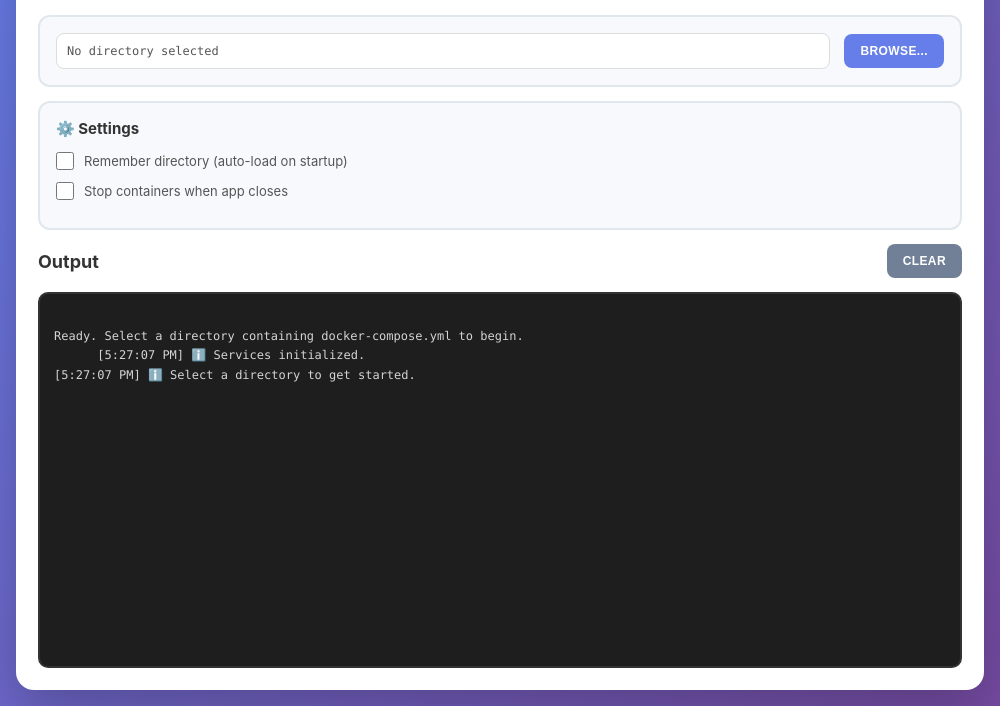
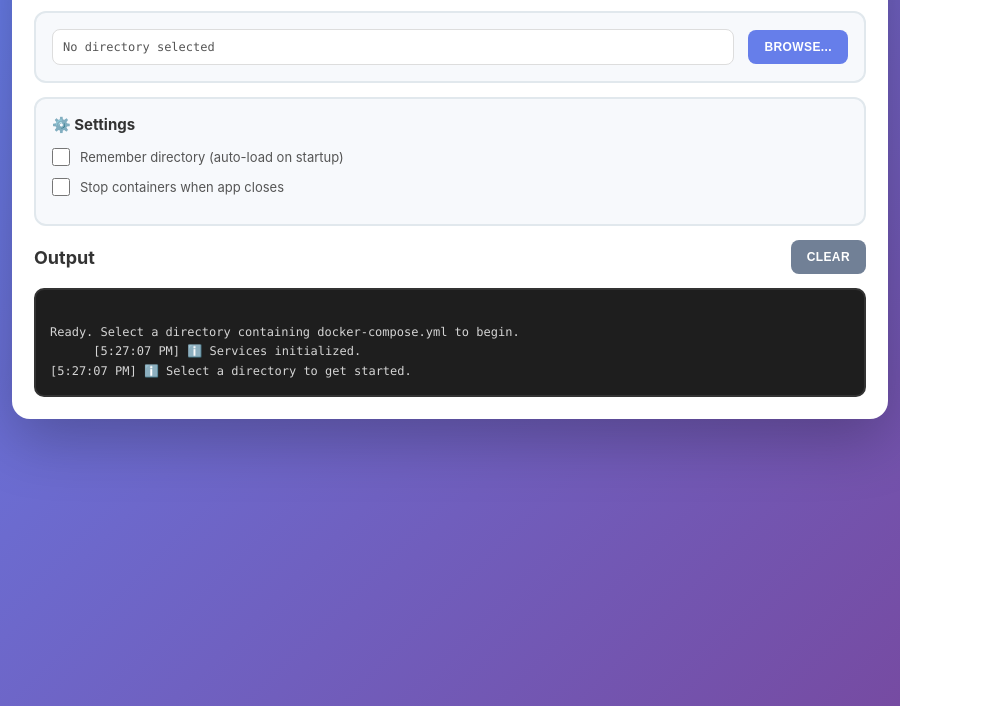
Before and after one commit to ribesh07/js-services-starter, an Electron app: page index.html in a window 900 px wide. Shown: the part 94-800 px from the top of the page, 1000 px wide, since content can reach past the window. Drawn offline with Linux system fonts and the light colour scheme; no server answers.

Commit message:
update version to 1.0.5 in package.json; improve layout and scrolling behavior in index.html and logs.html

```diff
--- a/index.html
+++ b/index.html
@@ -24,29 +24,33 @@
     }
 
     html,
-    body {
+   body {
       width: 100%;
       height: 100%;
-      min-width: 1000px;
-      min-height: 700px;
-      overflow: hidden;
+      overflow: auto;   /* allow x + y scrolling */
     }
 
     body {
       font-family: -apple-system, BlinkMacSystemFont, 'Segoe UI', Roboto, sans-serif;
       background: linear-gradient(135deg, #667eea 0%, #764ba2 100%);
-      padding: clamp(16px, 1.5vw, 32px);
+       padding: clamp(12px, 1vw, 24px);
+      min-width: 900px;   /* keeps layout usable */
+  min-height: 650px;
     }
 
     .container {
       width: 100%;
-      height: 100%;
-      max-width: 1800px;
       margin: 0 auto;
       background: white;
       border-radius: 18px;
       padding: clamp(22px, 2vw, 40px);
       box-shadow: 0 20px 60px rgba(0,0,0,0.25);
+
+  min-width: 860px;
+  min-height: 620px;
+  height: auto;
+  max-width: 1800px;
+
 
       display: flex;
       flex-direction: column;
@@ -82,9 +86,10 @@
     }
 
     .directory-path {
-      display: flex;
-      gap: 14px;
-      align-items: center;
+        display: flex;
+  gap: 14px;
+  align-items: center;
+  min-width: 0;
     }
 
     .path-display {
@@ -207,9 +212,11 @@
       font-family: Consolas, monospace;
       font-size: clamp(12px, 0.8vw, 15px);
       line-height: 1.6;
-      overflow-y: auto;
-      white-space: pre-wrap;
-      word-break: break-word;
+
+
+      overflow: auto;
+  white-space: pre;
+  word-break: normal;
     }
 
     .output-box::-webkit-scrollbar {
--- a/package.json
+++ b/package.json
@@ -1,6 +1,6 @@
 {
   "name": "j1soft-services-launcher",
-  "version": "1.0.4",
+  "version": "1.0.5",
   "description": "Desktop app to manage j1soft services",
   "main": "main.js",
   "scripts": {
```
Also changed, not shown: logs.html (+6 -8 lines).
